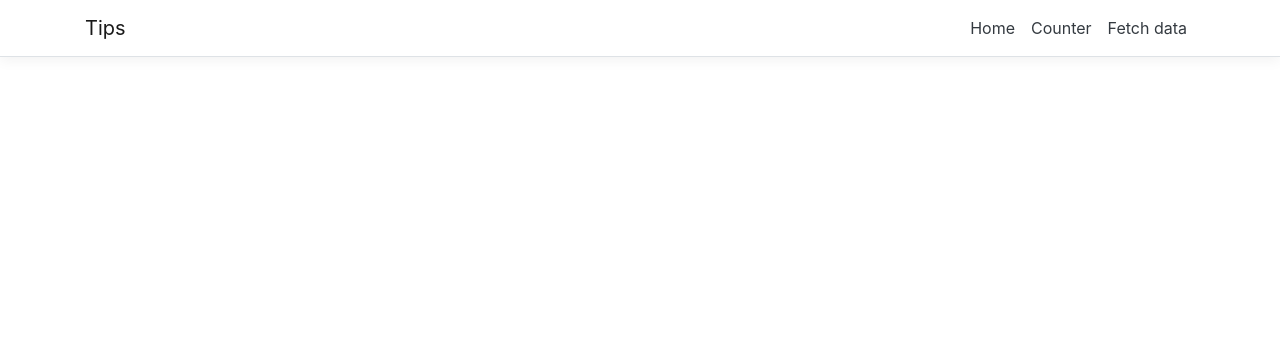
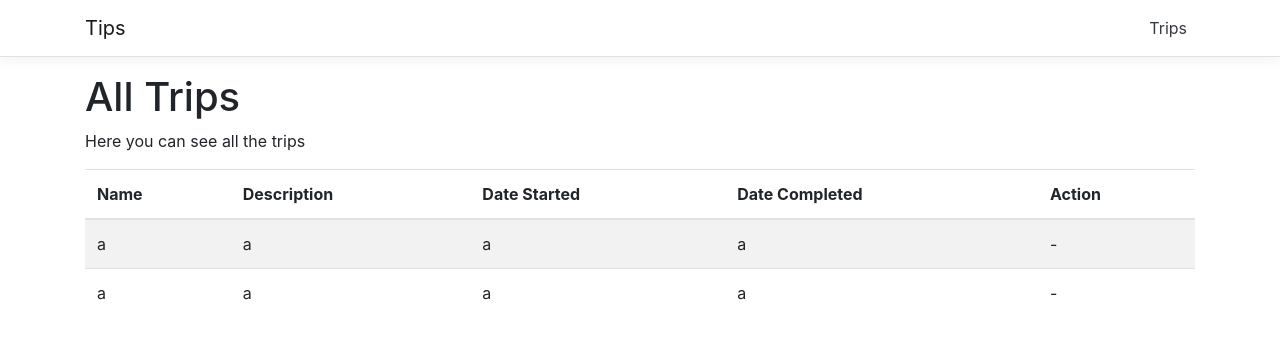
Before and after one commit to DimaBryuhanov/Trips, a React (Create React App) app in the folder ClientApp/: page /trips in a window 1280 px wide. Shown: the top 338 px of the page. Built offline with nearby package versions, Linux system fonts and the light colour scheme.

Commit message:
Created Trips.jsx and linked it with the App.js & the NavMenue

```diff
--- a/ClientApp/src/App.js
+++ b/ClientApp/src/App.js
@@ -6,6 +6,7 @@
 import { Counter } from './components/Counter';
 
 import './custom.css'
+import { Trips } from './components/Trip/Trips';
 
 export default class App extends Component {
   static displayName = App.name;
@@ -16,6 +17,7 @@
         <Route exact path='/' component={Home} />
         <Route path='/counter' component={Counter} />
         <Route path='/fetch-data' component={FetchData} />
+        <Route path='/trips' component={Trips}/>
       </Layout>
     );
   }
--- a/ClientApp/src/components/NavMenu.js
+++ b/ClientApp/src/components/NavMenu.js
@@ -31,13 +31,7 @@
             <Collapse className="d-sm-inline-flex flex-sm-row-reverse" isOpen={!this.state.collapsed} navbar>
               <ul className="navbar-nav flex-grow">
                 <NavItem>
-                  <NavLink tag={Link} className="text-dark" to="/">Home</NavLink>
-                </NavItem>
-                <NavItem>
-                  <NavLink tag={Link} className="text-dark" to="/counter">Counter</NavLink>
-                </NavItem>
-                <NavItem>
-                  <NavLink tag={Link} className="text-dark" to="/fetch-data">Fetch data</NavLink>
+                  <NavLink tag={Link} className="text-dark" to="/trips">Trips</NavLink>
                 </NavItem>
               </ul>
             </Collapse>
--- /dev/null
+++ b/ClientApp/src/components/Trip/Trips.jsx
@@ -0,0 +1,63 @@
+import React, { Component } from 'react';
+
+export class Trips extends Component
+{
+    constructor (props){
+        super(props);
+        this.state = {
+            trips: [],
+            loading: false
+        }
+    }
+
+    renderAllTripsTable(trips){
+        return (
+            <table className="table table-striped">
+                <thead>
+                    <tr>
+                        <th>Name</th>
+                        <th>Description</th>
+                        <th>Date Started</th>
+                        <th>Date Completed</th>
+                        <th>Action</th>
+                    </tr>
+                </thead>
+                <tbody>
+                    <tr>
+                        <td>a</td>
+                        <td>a</td>
+                        <td>a</td>
+                        <td>a</td>
+                        <td>-</td>
+                    </tr>
+                    <tr>
+                        <td>a</td>
+                        <td>a</td>
+                        <td>a</td>
+                        <td>a</td>
+                        <td>-</td>
+                    </tr>
+                </tbody>
+            </table>
+        );
+    }
+
+    render () {
+
+        let content = this.state.loading ? (
+            <p>
+                <em>Loading...</em>
+            </p>
+        ) : (
+            this.renderAllTripsTable(this.state.trips)
+        );
+
+        return (
+            <div>
+                <h1>All Trips</h1>
+                <p>Here you can see all the trips</p>
+                {content}
+            </div>
+        );
+    }
+}
```
